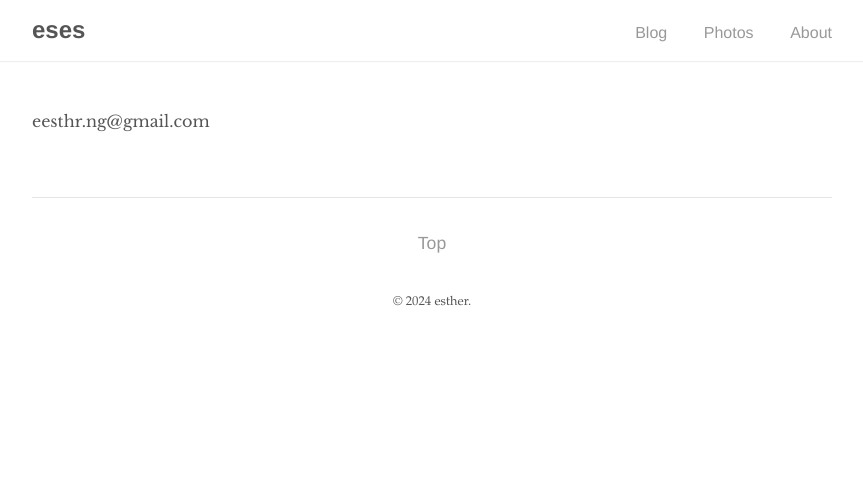
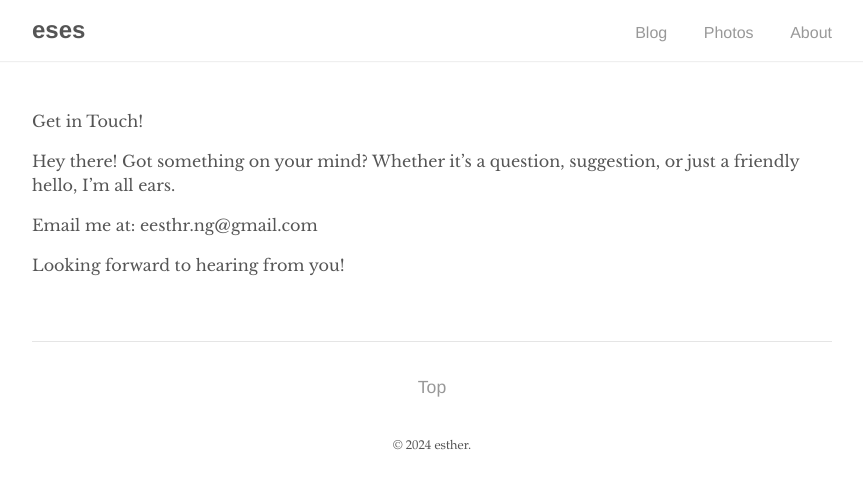
Before and after one commit to eses-corner/eses-corner.github.io, a Jekyll site: the page built from _pages/about.md, in a window 1280 px wide. Shown: the top 489 px of the page, without its empty margins (208-1071 px from the left). Built offline with Jekyll 4.4.1, drawn with Linux system fonts in a browser that asks for light colours.

Commit message:
update blog

```diff
--- a/_pages/about.md
+++ b/_pages/about.md
@@ -5,4 +5,13 @@ author: "esther"
 permalink: /about/
 ---
 
-eesthr.ng@gmail.com
+
+
+
+Get in Touch!
+
+Hey there! Got something on your mind? Whether it's a question, suggestion, or just a friendly hello, I'm all ears.
+
+Email me at: eesthr.ng@gmail.com
+
+Looking forward to hearing from you!
```
